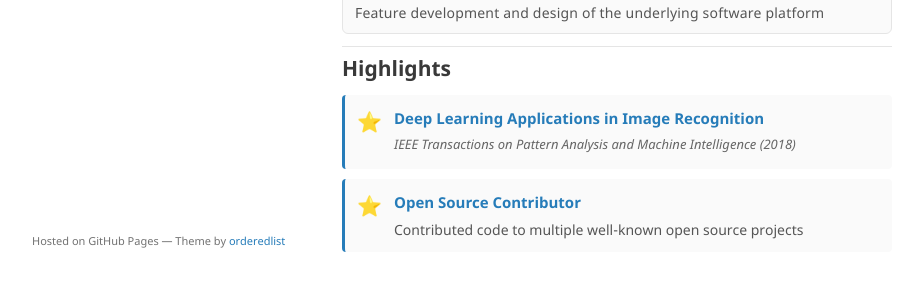
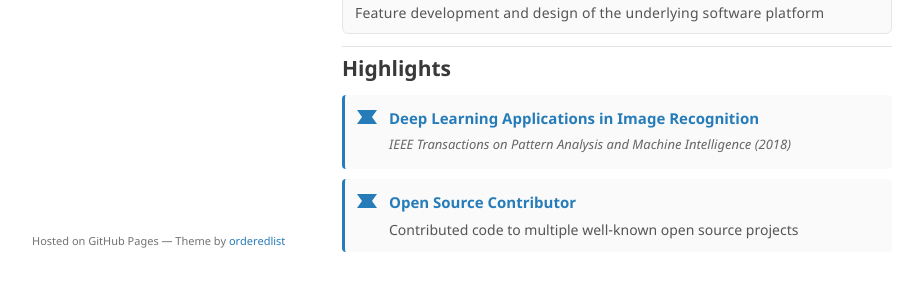
Before and after one commit to zouyipeng/zouyipeng.github.io, a Jekyll site: the page built from index.md, in a window 1280 px wide and 1233 px high. Shown: the part 921-1212 px from the top of the window, without its empty margins (178-1101 px from the left). Built offline with Jekyll 4.4.1, drawn with Linux system fonts in a browser that asks for light colours.

Commit message:
Replace star emoji with CSS star icon
- Remove emoji from HTML
- Create star icon using CSS pseudo-elements
- Use two triangles to form a star shape
- Color matches theme (#267CB9)

```diff
--- a/assets/css/custom.css
+++ b/assets/css/custom.css
@@ -219,9 +219,37 @@ h4 {
 }
 
 .highlight-icon {
-  font-size: 20px;
+  width: 20px;
+  height: 20px;
   margin-right: 12px;
   flex-shrink: 0;
+  position: relative;
+}
+
+.highlight-icon::before {
+  content: '';
+  position: absolute;
+  top: 50%;
+  left: 50%;
+  transform: translate(-50%, -50%);
+  width: 0;
+  height: 0;
+  border-left: 10px solid transparent;
+  border-right: 10px solid transparent;
+  border-bottom: 14px solid #267CB9;
+}
+
+.highlight-icon::after {
+  content: '';
+  position: absolute;
+  top: 50%;
+  left: 50%;
+  transform: translate(-50%, -50%);
+  width: 0;
+  height: 0;
+  border-left: 10px solid transparent;
+  border-right: 10px solid transparent;
+  border-top: 14px solid #267CB9;
 }
 
 .highlight-content {
--- a/index.md
+++ b/index.md
@@ -85,7 +85,7 @@ document.addEventListener('DOMContentLoaded', function() {
 
         html += `
           <div class="highlight-item">
-            <span class="highlight-icon">⭐</span>
+            <span class="highlight-icon"></span>
             <div class="highlight-content">
               ${titleHtml}
               ${highlight.journal ? `<p class="highlight-meta">${highlight.journal} (${highlight.year})</p>` : ''}
```
